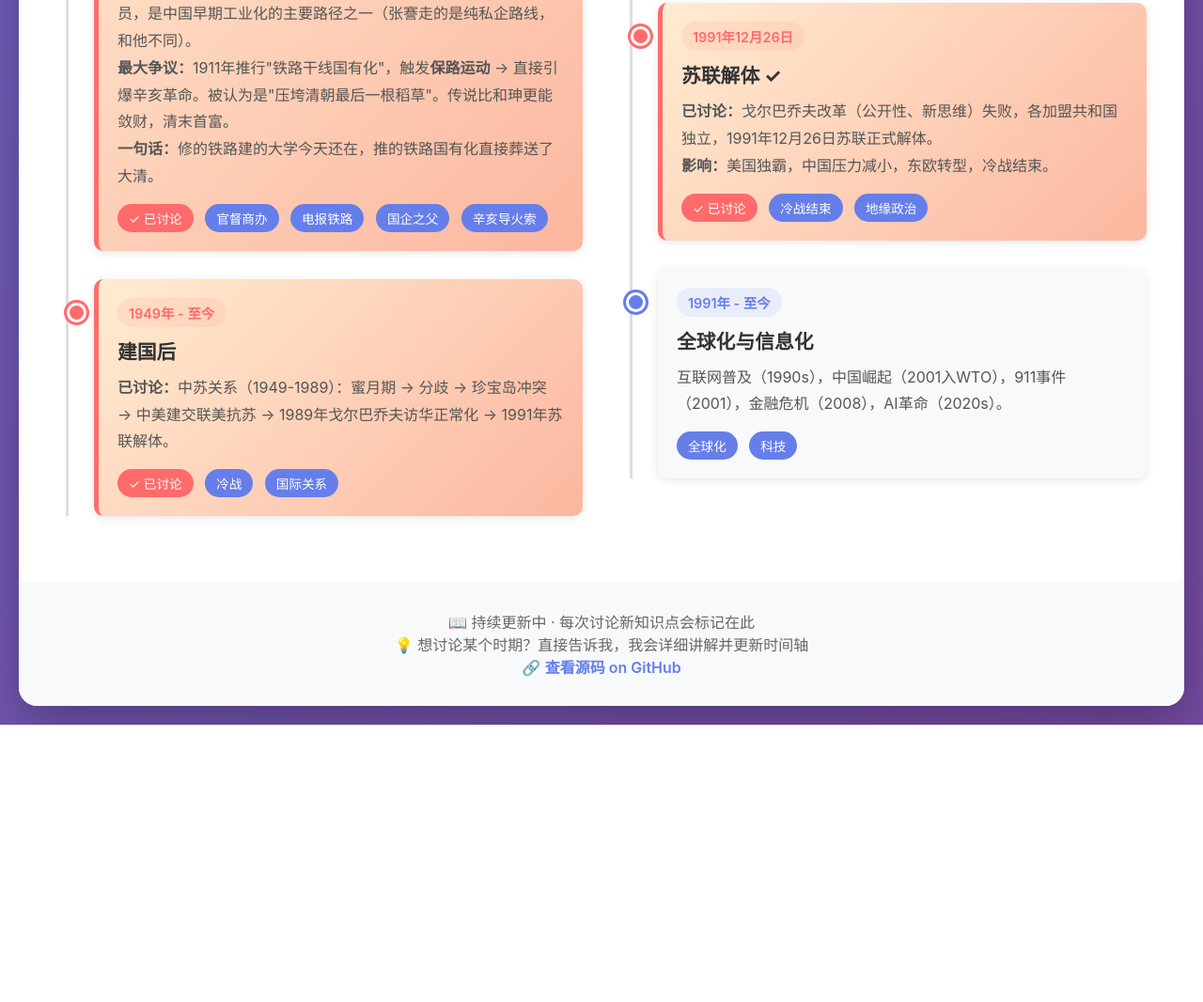
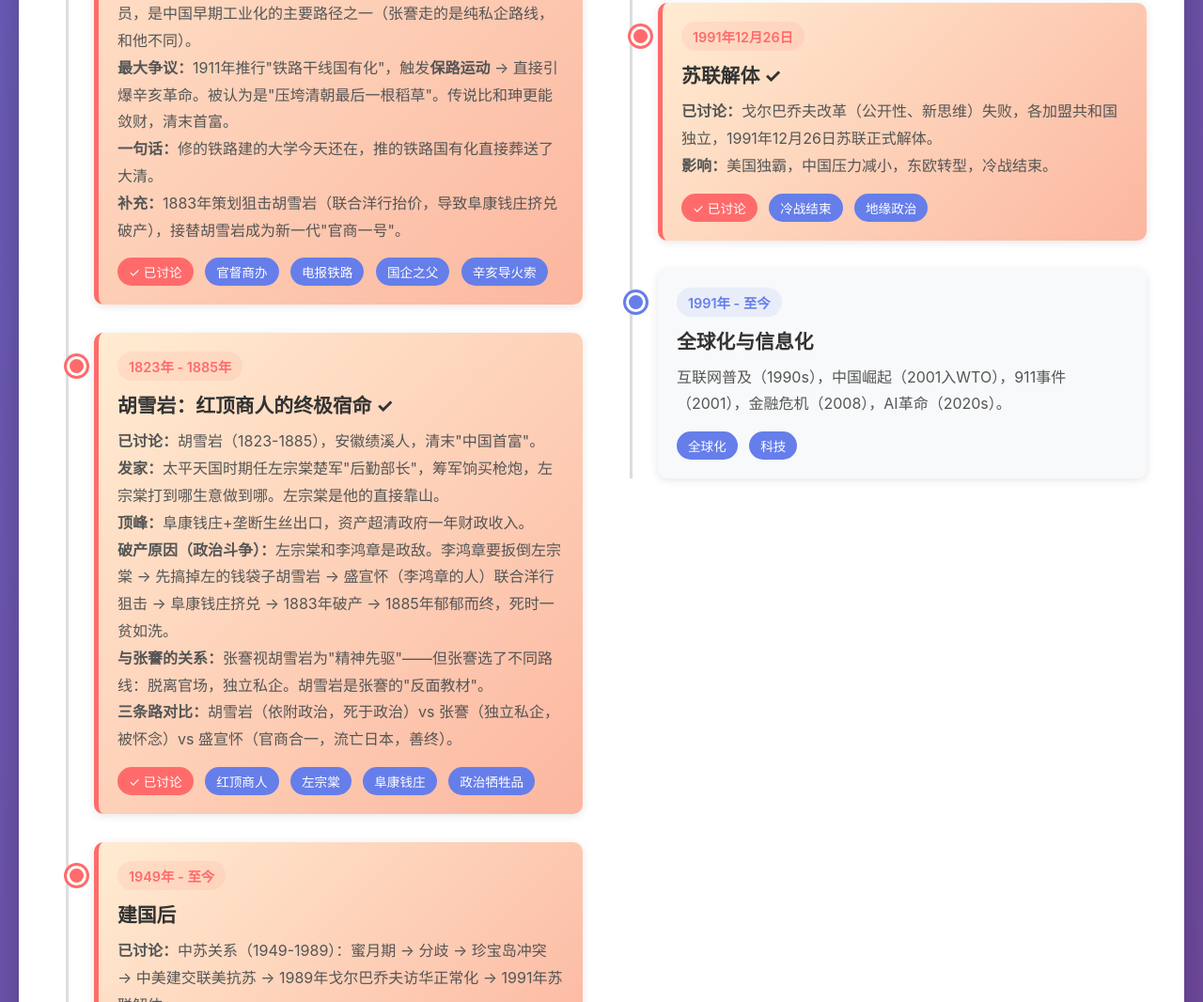
Before and after one commit to ZHAOGUOFENG0620/xiaoqing-diary, a plain HTML site: page history-timeline.html in a window 1280 px wide. Shown: the part 3769-4835 px from the top of the page at 94% size. Before the commit the page ends 4540 px from the top, so only its background shows below. Drawn offline with Linux system fonts and the light colour scheme.

Commit message:
history: 添加胡雪岩（红顶商人，1823-1885）；盛宣怀条目补充接替胡雪岩内容

```diff
--- a/history-timeline.html
+++ b/history-timeline.html
@@ -344,12 +344,29 @@
                         <strong>主要成就：</strong>①督办电报总局，建中国第一条自主电报线②督办铁路总公司（京沪、沪宁、津浦等干线）③接手招商局（至今存活的央企前身）④创办北洋大学堂（1895，天津）→ 天津大学前身。<br>
                         <strong>"官督商办"模式：</strong>用官家身份办私人企业——既当裁判员又当运动员，是中国早期工业化的主要路径之一（张謇走的是纯私企路线，和他不同）。<br>
                         <strong>最大争议：</strong>1911年推行"铁路干线国有化"，触发<strong>保路运动</strong> → 直接引爆辛亥革命。被认为是"压垮清朝最后一根稻草"。传说比和珅更能敛财，清末首富。<br>
-                        <strong>一句话：</strong>修的铁路建的大学今天还在，推的铁路国有化直接葬送了大清。</p>
+                        <strong>一句话：</strong>修的铁路建的大学今天还在，推的铁路国有化直接葬送了大清。<br>
+                        <strong>补充：</strong>1883年策划狙击胡雪岩（联合洋行抬价，导致阜康钱庄挤兑破产），接替胡雪岩成为新一代"官商一号"。</p>
                         <span class="tag discussed-tag">✓ 已讨论</span>
                         <span class="tag">官督商办</span>
                         <span class="tag">电报铁路</span>
                         <span class="tag">国企之父</span>
                         <span class="tag">辛亥导火索</span>
+                    </div>
+
+                    <div class="timeline-item discussed">
+                        <div class="period">1823年 - 1885年</div>
+                        <h3>胡雪岩：红顶商人的终极宿命 ✓</h3>
+                        <p><strong>已讨论：</strong>胡雪岩（1823-1885），安徽绩溪人，清末"中国首富"。<br>
+                        <strong>发家：</strong>太平天国时期任左宗棠楚军"后勤部长"，筹军饷买枪炮，左宗棠打到哪生意做到哪。左宗棠是他的直接靠山。<br>
+                        <strong>顶峰：</strong>阜康钱庄+垄断生丝出口，资产超清政府一年财政收入。<br>
+                        <strong>破产原因（政治斗争）：</strong>左宗棠和李鸿章是政敌。李鸿章要扳倒左宗棠 → 先搞掉左的钱袋子胡雪岩 → 盛宣怀（李鸿章的人）联合洋行狙击 → 阜康钱庄挤兑 → 1883年破产 → 1885年郁郁而终，死时一贫如洗。<br>
+                        <strong>与张謇的关系：</strong>张謇视胡雪岩为"精神先驱"——但张謇选了不同路线：脱离官场，独立私企。胡雪岩是张謇的"反面教材"。<br>
+                        <strong>三条路对比：</strong>胡雪岩（依附政治，死于政治）vs 张謇（独立私企，被怀念）vs 盛宣怀（官商合一，流亡日本，善终）。</p>
+                        <span class="tag discussed-tag">✓ 已讨论</span>
+                        <span class="tag">红顶商人</span>
+                        <span class="tag">左宗棠</span>
+                        <span class="tag">阜康钱庄</span>
+                        <span class="tag">政治牺牲品</span>
                     </div>
 
                     <div class="timeline-item discussed">
```
